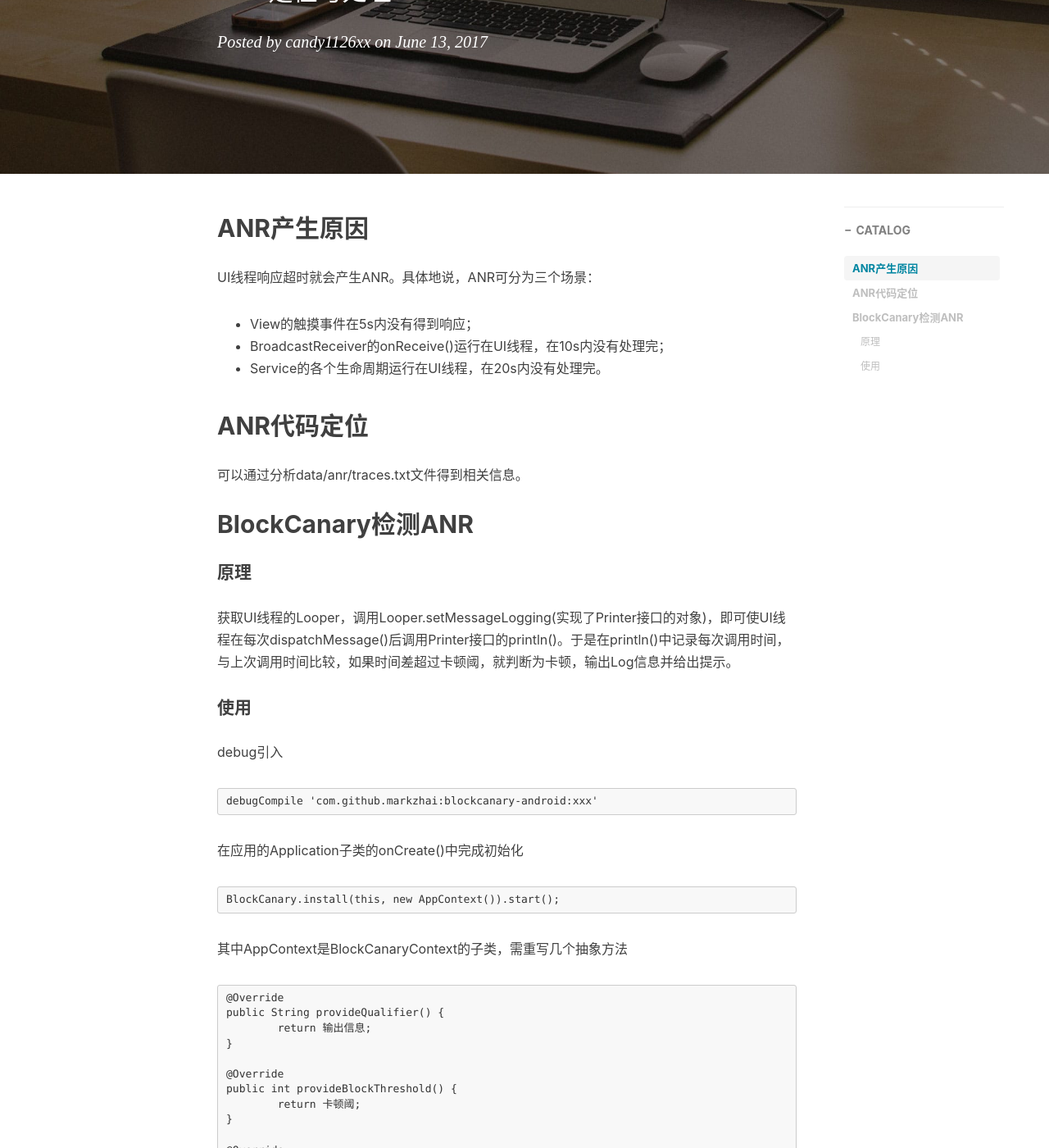
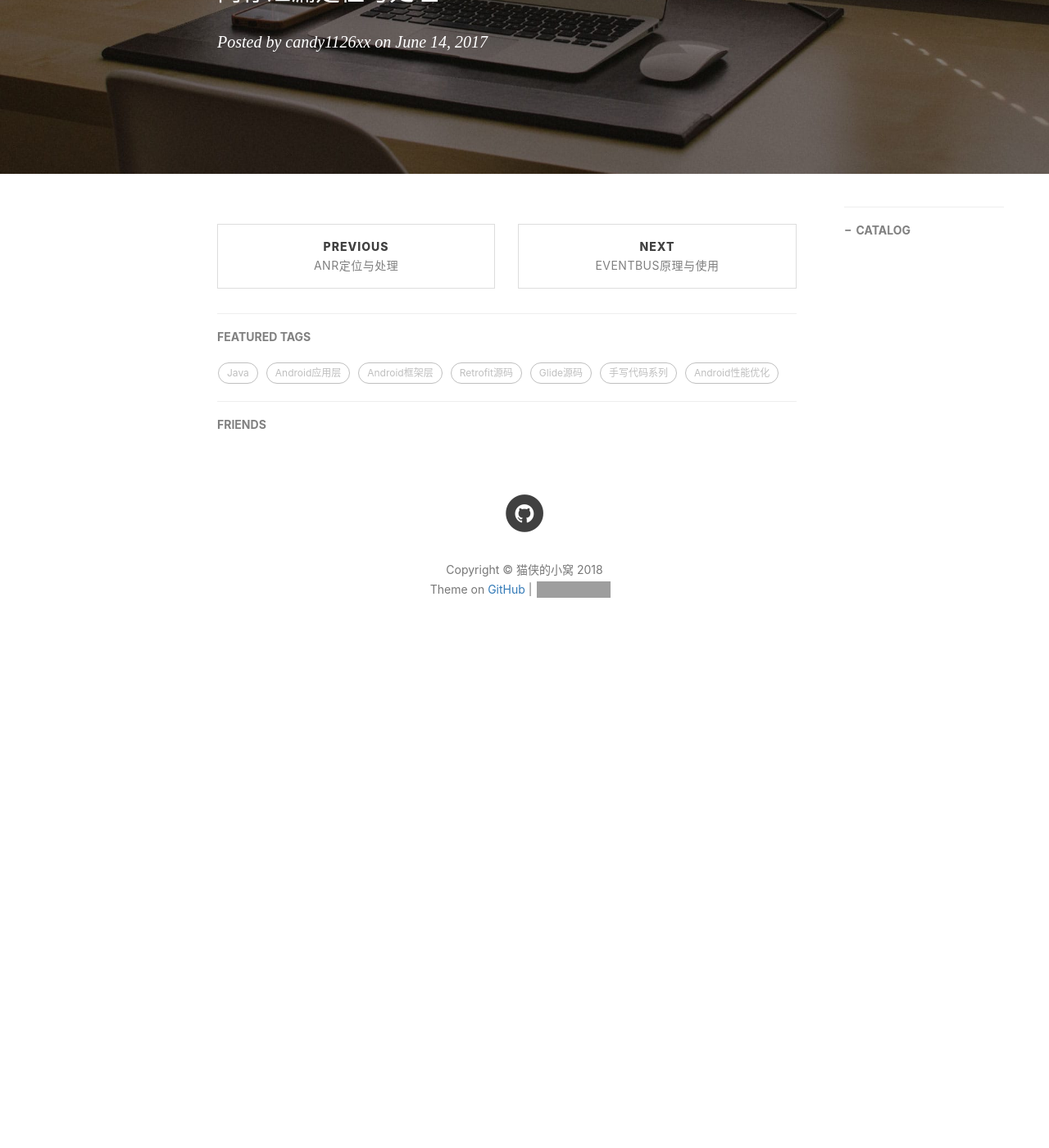
Before and after one commit to candy1126xx/MyBlogggg, a Jekyll site: the page built from _posts/2017-06-14-内存泄漏定位与处理.md, in a window 1280 px wide and 1400 px high, scrolled down 311 px. Shown: the whole window at 82% size. Built offline with Jekyll 4.4.1, drawn with Linux system fonts in a browser that asks for light colours; nearby versions of some CDN libraries; comment, search, counter and statistics services are not loaded; after the commit the page ends 1134 px from its top, so only the background shows below that; some of the changed text lies outside the part shown; grey boxes are pictures that could not be loaded.

Commit message:
add post

````diff
--- a/_posts/2017-06-14-内存泄漏定位与处理.md
+++ b/_posts/2017-06-14-内存泄漏定位与处理.md
@@ -1,62 +1,11 @@
 ---
 layout:     post                    # 使用的布局
-title:      ANR定位与处理               # 标题
-subtitle:   ANR定位与处理           #副标题
-date:       2017-06-13              # 时间
+title:      内存泄漏定位与处理               # 标题
+subtitle:   内存泄漏定位与处理           #副标题
+date:       2017-06-14              # 时间
 author:     candy1126xx                      # 作者
 header-img: img/home-bg-o.jpg    #这篇文章标题背景图片
 catalog: true                       # 是否归档
 tags:                               #标签
-    - Android应用层
+    - Android性能优化
 ---
-
-## ANR产生原因
-UI线程响应超时就会产生ANR。具体地说，ANR可分为三个场景：
-
-* View的触摸事件在5s内没有得到响应；
-* BroadcastReceiver的onReceive()运行在UI线程，在10s内没有处理完；
-* Service的各个生命周期运行在UI线程，在20s内没有处理完。
-
-## ANR代码定位
-可以通过分析data/anr/traces.txt文件得到相关信息。
-
-## BlockCanary检测ANR
-#### 原理
-获取UI线程的Looper，调用Looper.setMessageLogging(实现了Printer接口的对象)，即可使UI线程在每次dispatchMessage()后调用Printer接口的println()。于是在println()中记录每次调用时间，与上次调用时间比较，如果时间差超过卡顿阈，就判断为卡顿，输出Log信息并给出提示。
-
-#### 使用
-debug引入
-
-```
-debugCompile 'com.github.markzhai:blockcanary-android:xxx'
-```
-
-在应用的Application子类的onCreate()中完成初始化
-
-```
-BlockCanary.install(this, new AppContext()).start();
-```
-
-其中AppContext是BlockCanaryContext的子类，需重写几个抽象方法
-
-```
-@Override
-public String provideQualifier() {
-	return 输出信息;
-}
-
-@Override
-public int provideBlockThreshold() {
-	return 卡顿阈;
-}
-
-@Override
-public boolean displayNotification() {
-	return 卡顿时是否显示Notification;
-}
-
-@Override
-public boolean stopWhenDebugging() {
-	return false;
-}
-```
````
Also changed, not shown: _posts/2017-06-13-ANR定位与处理.md (+1 -1 lines), _posts/2017-06-21-Activity从桌面启动流程.md (+1 -1 lines).
